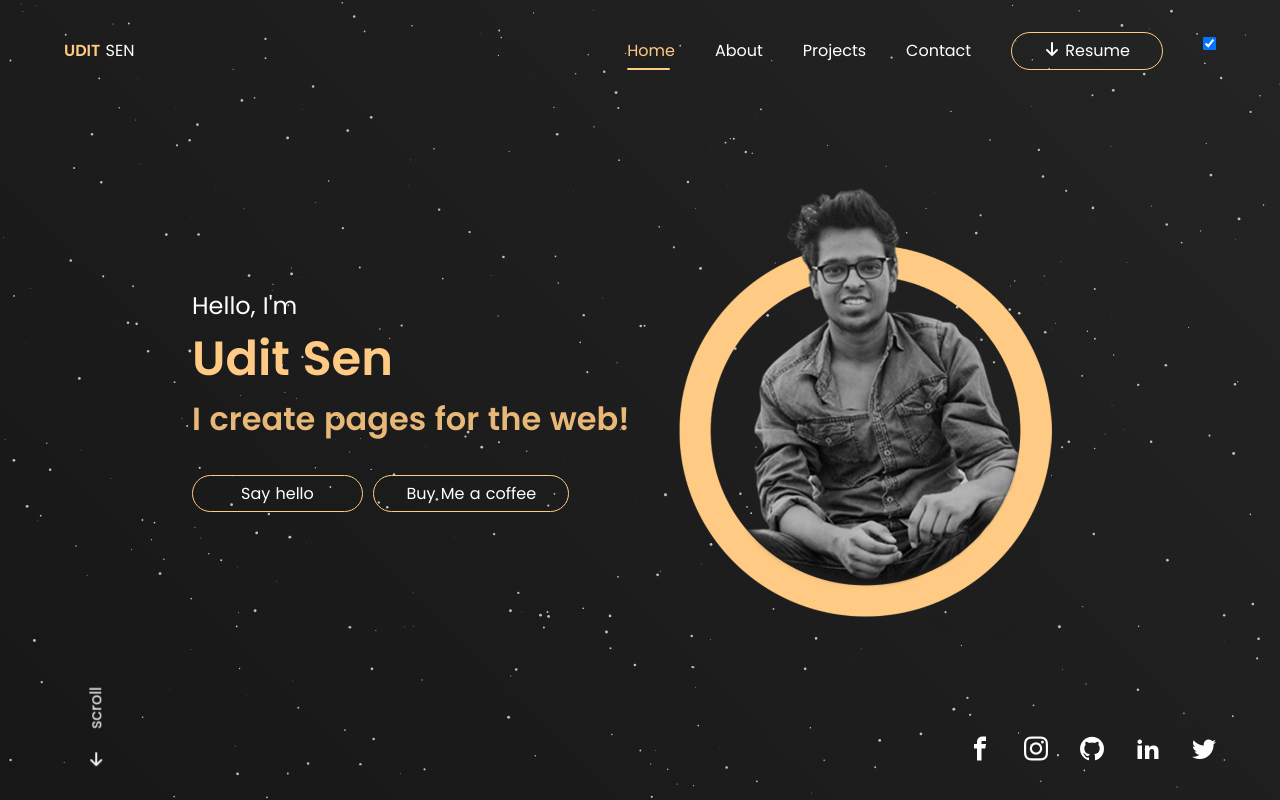
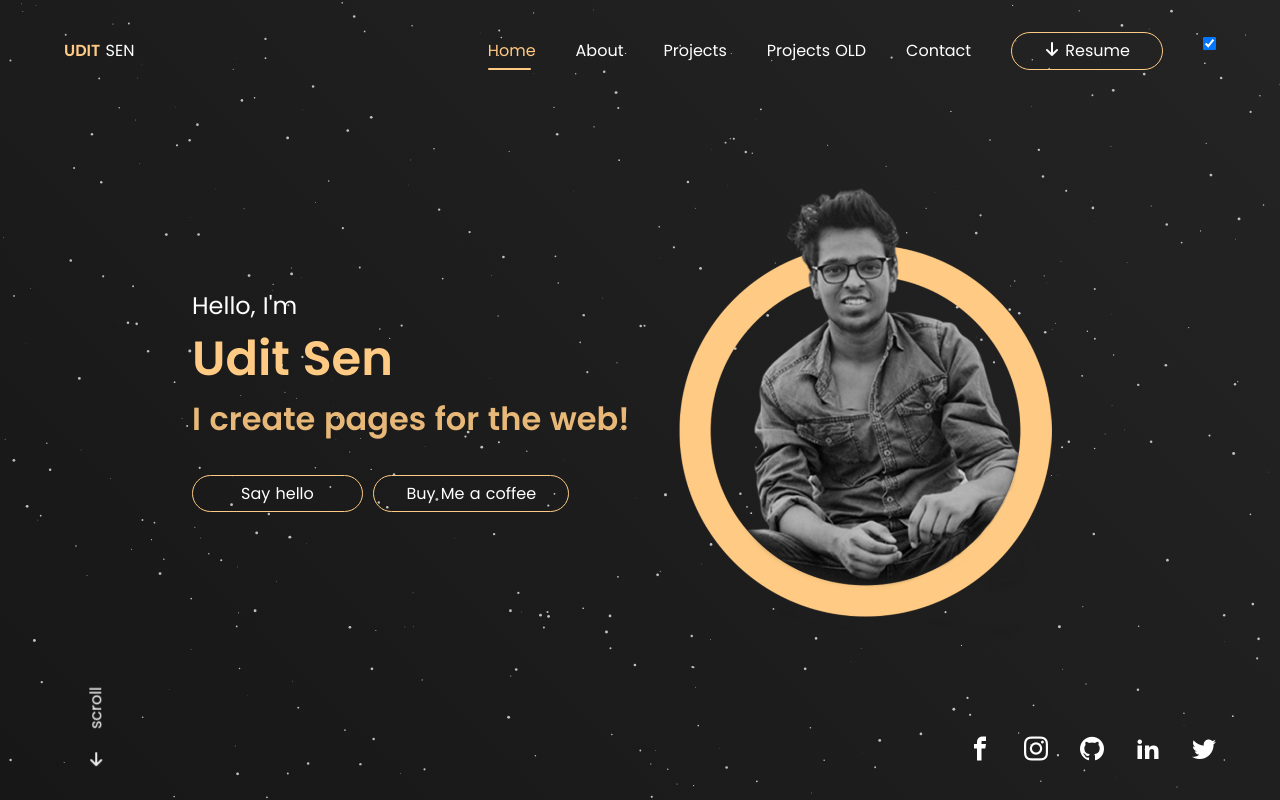
Before and after one commit to aedit/v2, a Nuxt app: page / in a window 1280 px wide. Built offline with nearby package versions, Linux system fonts and the light colour scheme.

Commit message:
Added Old Projects link to NavBar

```diff
--- a/components/NavBar.vue
+++ b/components/NavBar.vue
@@ -9,6 +9,7 @@
       <li><NuxtLink to="/"> Home</NuxtLink></li>
       <li><NuxtLink to="/about"> About</NuxtLink></li>
       <li><NuxtLink to="/projects"> Projects</NuxtLink></li>
+      <li><NuxtLink to="/projects-v1"> Projects OLD</NuxtLink></li>
       <li><NuxtLink to="/contact"> Contact</NuxtLink></li>
       <span ref="selected-indicator" class="selected-indicator"></span>
       <button
```
